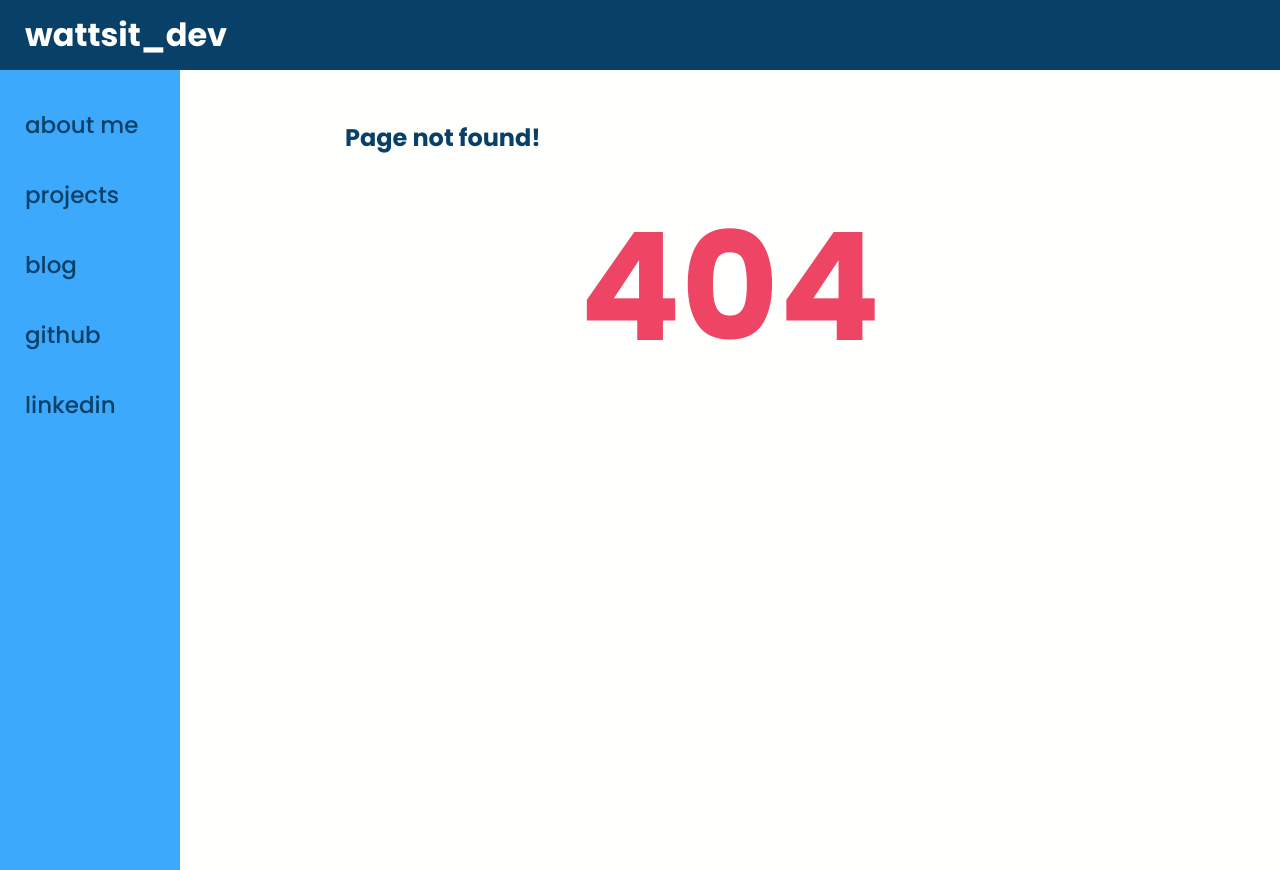
After one commit to BillJWatts/wattsit_dev, a FastAPI app: template src/templates/errors/four_oh_four.html in a window 1280 px wide. The commit adds this page. Run offline with FastAPI, Linux system fonts and the light colour scheme; the template is opened without the code that fills it, so the values that code supplies are empty.

Commit message:
New pages and error handling

```diff
--- a/src/main.py
+++ b/src/main.py
@@ -1,5 +1,5 @@
 from fastapi import FastAPI, Request
-from fastapi.responses import HTMLResponse
+from fastapi.responses import HTMLResponse, RedirectResponse
 from fastapi.staticfiles import StaticFiles
 from fastapi.templating import Jinja2Templates
 
@@ -11,8 +11,8 @@ templates = Jinja2Templates(directory="src/templates")
 
 
 @app.get("/", response_class=HTMLResponse)
-async def home_page(request: Request):
-    return templates.TemplateResponse("home.html", {"request": request})
+async def home_page():
+    return RedirectResponse(url="/about_me")
 
 
 @app.get("/about_me", response_class=HTMLResponse)
@@ -20,11 +20,26 @@ async def about_me_page(request: Request):
     return templates.TemplateResponse("about_me.html", {"request": request})
 
 
-@app.get("/blog", response_class=HTMLResponse)
+@app.get("/blog/", response_class=HTMLResponse)
 async def blog_page(request: Request):
-    return templates.TemplateResponse("blog.html", {"request": request})
+    return templates.TemplateResponse("blogs/home.html", {"request": request})
+
+
+@app.get("/blog/dev", response_class=HTMLResponse)
+async def blog_page(request: Request):
+    return templates.TemplateResponse("blogs/dev.html", {"request": request})
 
 
 @app.get("/projects", response_class=HTMLResponse)
 async def projects_page(request: Request):
-    return templates.TemplateResponse("projects.html", {"request": request})
+    return templates.TemplateResponse("projects/home.html", {"request": request})
+
+
+@app.get("/projects/discordbots", response_class=HTMLResponse)
+async def discord_bots_page(request: Request):
+    return templates.TemplateResponse("projects/discord_bots.html", {"request": request})
+
+
+@app.exception_handler(404)
+async def four_oh_four(request: Request, _):
+    return templates.TemplateResponse("errors/four_oh_four.html", {"request": request})
--- a/src/static/styles.css
+++ b/src/static/styles.css
@@ -1,10 +1,18 @@
-#columns {
+main {
     font-family: 'Poppins', sans-serif;
+}
+
+html,
+body,
+main {
+    height: 100vh;
+    width: 100%;
+    margin: 0px;
+    padding: 0px;
 }
 
 body {
     background-color: #fffffe;
-    margin: auto;
 }
 
 p {
@@ -12,9 +20,9 @@ p {
     color: #094067;
 }
 
-
-.column {
-    float: left;
+#base {
+    height: 100%;
+    overflow: hidden;
 }
 
 #navbar {
@@ -23,6 +31,7 @@ p {
     height: 100%;
     font-size: 0;
     padding-top: 20px;
+    float: left;
 }
 
 #navbar input {
@@ -31,12 +40,21 @@ p {
     width: 100%;
     border: none;
     font-family: inherit;
-    font-size: 25;
+    font-size: 23;
     font-weight: 500;
     text-align: left;
     padding-left: 25px;
     color: #094067;
     margin: 10px 0px;
+}
+
+#navbar input.nav_expand {
+    font-size: 18;
+    padding-left: 55px;
+    height: 40px;
+    background-color: #348ed4;
+    color: #fffffe;
+    margin: 4px 0px;
 }
 
 #navbar input:hover {
@@ -45,9 +63,21 @@ p {
     box-shadow: 5px 0px #ef4565;
 }
 
+
+
+#page {
+    background-color: inherit;
+    height: 100%;
+    width: calc(100% - 180px);
+    overflow: hidden;
+}
+
 #content {
-    background-color: inherit;
     width: 70%;
+    max-width: 1100px;
+    margin: auto;
+    margin-top: 50px;
+    height: 100%;
 }
 
 #header {
@@ -59,17 +89,30 @@ p {
 
 #header h1 {
     color: #fffffe;
-    padding: 25px;
+    padding-left: 25px;
 }
 
-h2 {
+#header a {
+    text-decoration: none;
+    color: #fffffe;
+}
+
+h2,
+h3,
+h4 {
     color: #094067;
-    padding: 10px 40px;
-    margin-top: 20px;
 }
 
 img {
-    margin-left: 40px;
+    display: block;
+    margin: auto;
     border-radius: 8px;
     box-shadow: 0px 3px #ef4565;
 }
+
+.h1error {
+    font-size: 150;
+    text-align: center;
+    color: #ef4565;
+    margin: auto;
+}
--- a/src/templates/base.html
+++ b/src/templates/base.html
@@ -12,23 +12,23 @@
 </head>
 
 <body>
-    <main id="columns">
+    <main>
         <div id="header">
-            <h1>wattsit_dev</h2>
+            <h1><a href="/">wattsit_dev</a></h1>
         </div>
+        <div id="base">
             <div id="navbar" class="column">
-            <form action="/">
-                <input type="submit" value="home">
-            </form>
-            <form action="about_me/">
+                <form action="/about_me">
                     <input type="submit" value="about me">
                 </form>
-            <form action="blog/">
+                <form action="/projects">
+                    <input type="submit" value="projects">
+                </form>
+                {% block project_nav %}{% endblock %}
+                <form action="/blog/">
                     <input type="submit" value="blog">
                 </form>
-            <form action="projects/">
-                <input type="submit" value="projects">
-            </form>
+                {% block blog_nav %}{% endblock %}
                 <form action="https://github.com/BillJWatts">
                     <input type="submit" value="github">
                 </form>
@@ -36,9 +36,12 @@
                     <input type="submit" value="linkedin">
                 </form>
             </div>
-        <div id="content" class="column">
+            <div id="page" class="column">
+                <div id="content">
                     <h2>{% block content_title %}{% endblock %}</h2>
                     {% block content %}{% endblock %}
+                </div>
+            </div>
         </div>
     </main>
 </body>
--- /dev/null
+++ b/src/templates/errors/four_oh_four.html
@@ -0,0 +1,9 @@
+{% extends 'base.html' %}
+
+{% block title %}Page not found{% endblock %}
+
+{% block content_title %}Page not found!{% endblock %}
+
+{% block content %}
+<h1 class="h1error">404</h1>
+{% endblock %}
--- a/src/templates/under_construction.html
+++ b/src/templates/under_construction.html
@@ -5,5 +5,5 @@
 {% block content_title %}Under Construction{% endblock %}
 
 {% block content %}
-<img id="corgi" src="src/static/construction_corgi.png" alt="Corgi in a hard hat" style="width:300px;height:300px;">
+<img id="corgi" src="src/static/construction_corgi.png" alt="Corgi in a hard hat" style="width:500px;height:500px;">
 {% endblock %}
```
Also changed, not shown: src/templates/about_me.html (+30 -1 lines), src/templates/blog.html (+16 -1 lines), src/templates/blogs/dev.html (added, +9 -0 lines), src/templates/blogs/home.html (added, +9 -0 lines), src/templates/home.html (deleted, +0 -9 lines), src/templates/projects.html (+16 -1 lines), src/templates/projects/discord_bots.html (added, +9 -0 lines), src/templates/projects/home.html (added, +9 -0 lines). Lines whose indentation alone changed are shown as unchanged.
